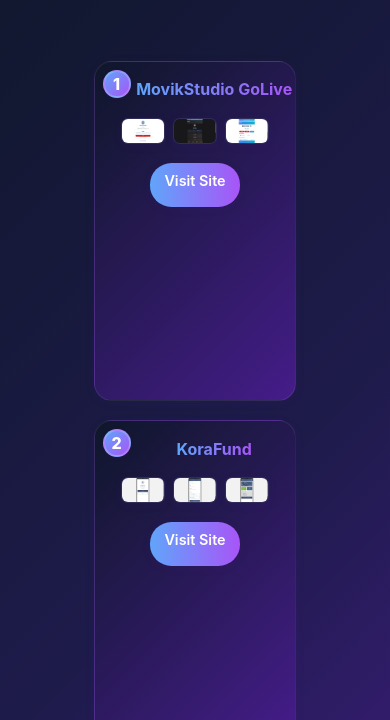
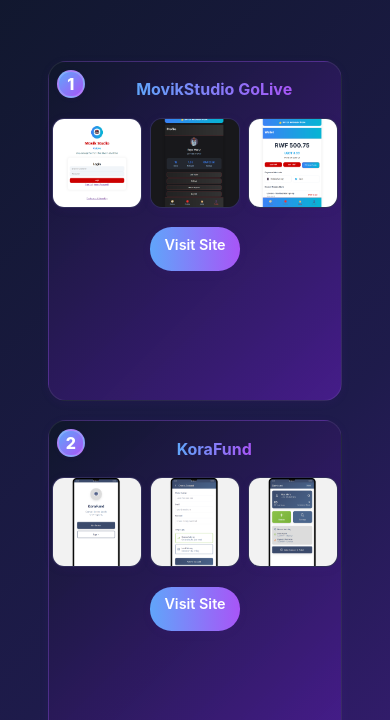
Before and after one commit to reyzmerly/Newporto, a plain HTML site: page projects.html in a window 390 px wide. Shown: the part 124-844 px from the top of the page. Drawn offline with Linux system fonts and the light colour scheme.

Commit message:
doing changes

```diff
--- a/styles.css
+++ b/styles.css
@@ -939,6 +939,17 @@
     align-items: center;
     word-break: break-word;
   }
+  .project-images img {
+    max-width: 90px !important;
+    max-height: 90px !important;
+    width: 90px !important;
+    height: 90px !important;
+    border-radius: 12px !important;
+  }
+  .profile-img, .about-profile-img {
+    width: 130px !important;
+    height: 130px !important;
+  }
 }
 
 /* Improve mobile nav overlay for all mobile breakpoints */
```
